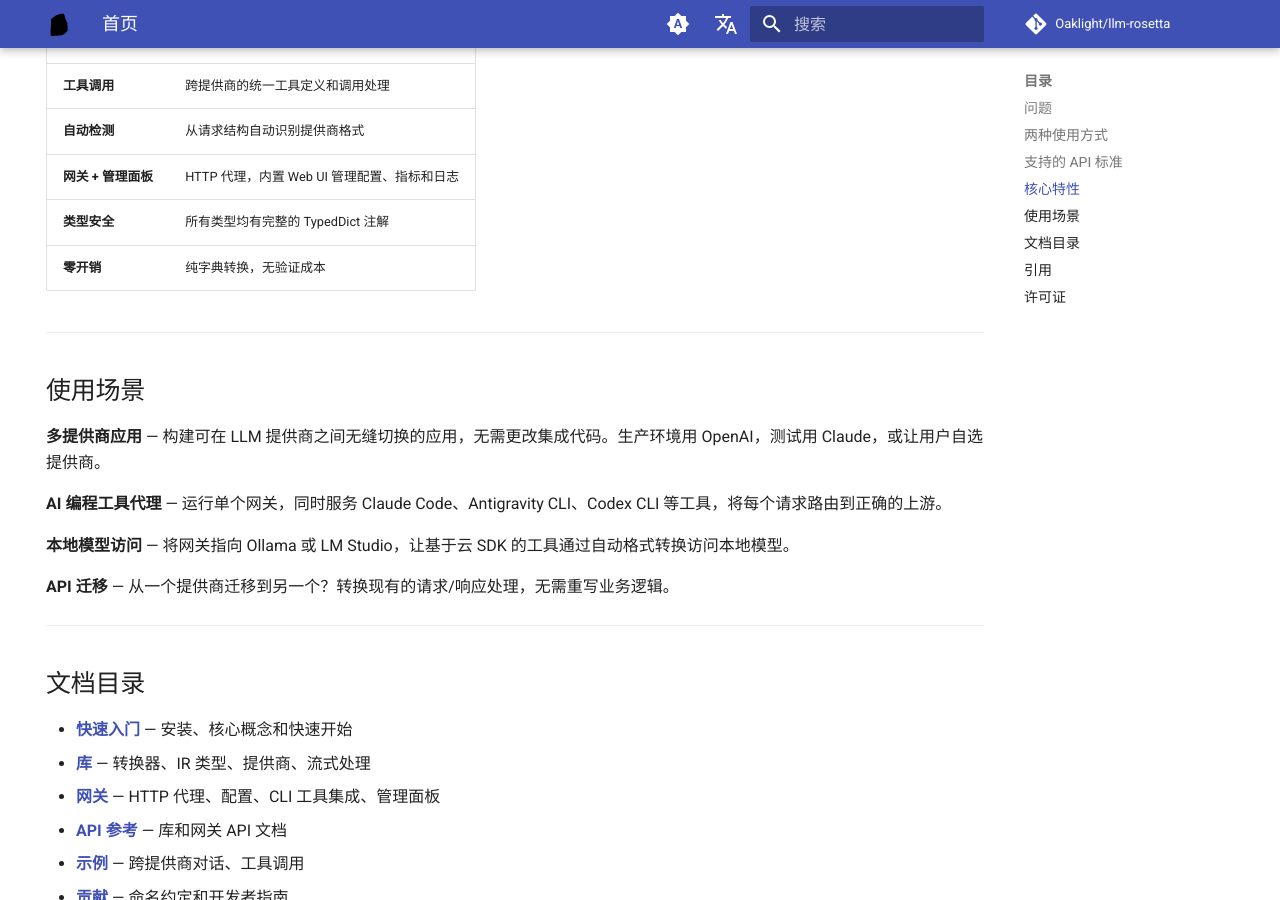
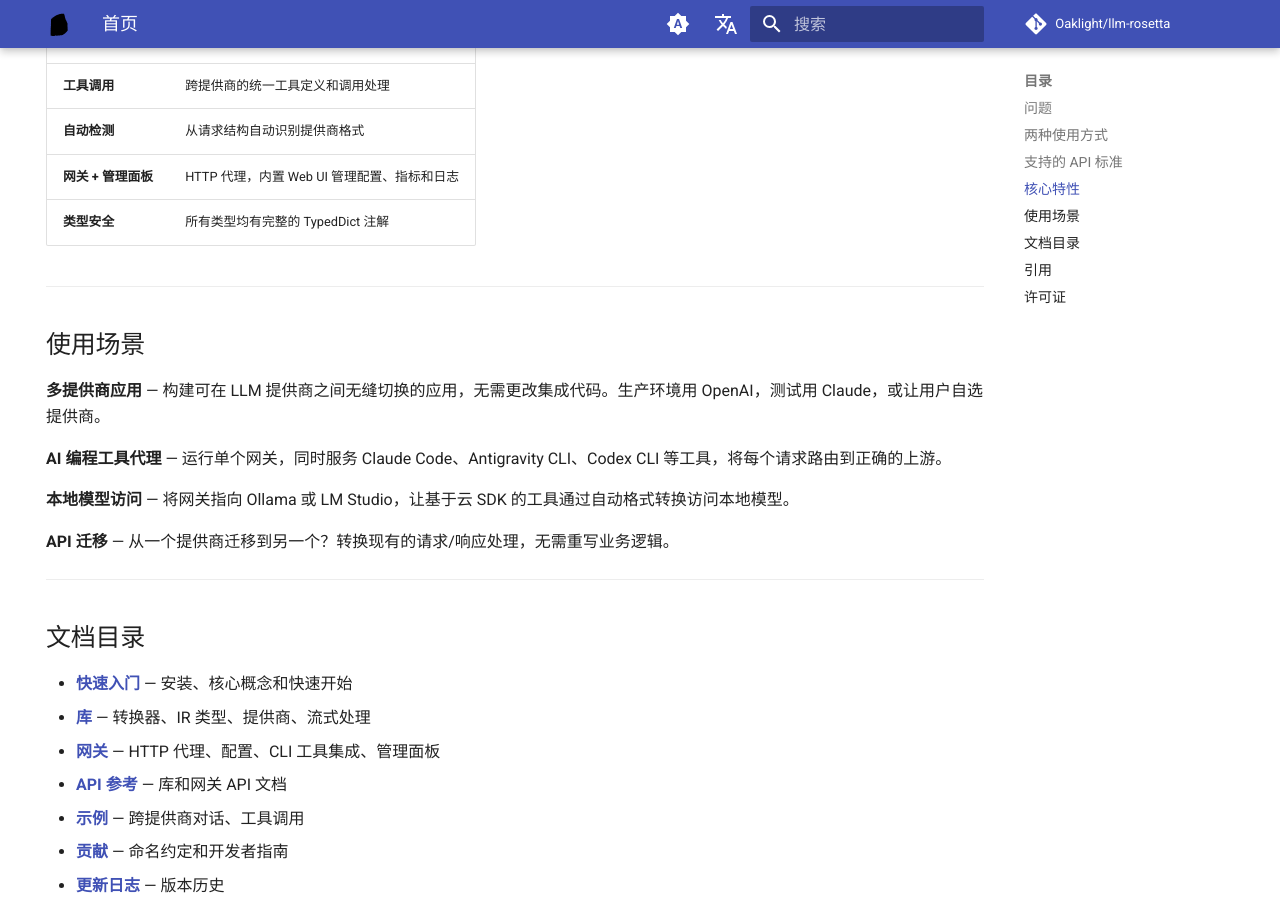
Before and after one commit to Oaklight/llm-rosetta, an MkDocs documentation site: the page built from docs/index.md, in a window 1280 px wide and 900 px high, scrolled down 1764 px. Built offline with MkDocs 1.6.1 and Material for MkDocs 9.7.7, drawn with Linux system fonts in a browser that asks for light colours; comment, search, counter and statistics services are not loaded.

Commit message:
docs: remove inaccurate zero overhead claim

```diff
--- a/docs/index.md
+++ b/docs/index.md
@@ -105,7 +105,6 @@
 | **自动检测** | 从请求结构自动识别提供商格式 |
 | **网关 + 管理面板** | HTTP 代理，内置 Web UI 管理配置、指标和日志 |
 | **类型安全** | 所有类型均有完整的 TypedDict 注解 |
-| **零开销** | 纯字典转换，无验证成本 |
 
 ---
 
```
